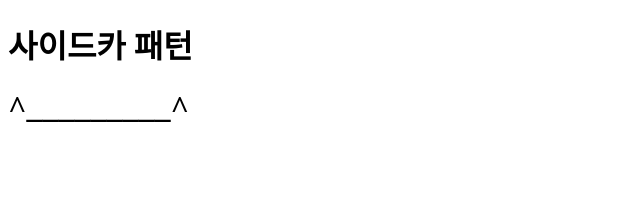
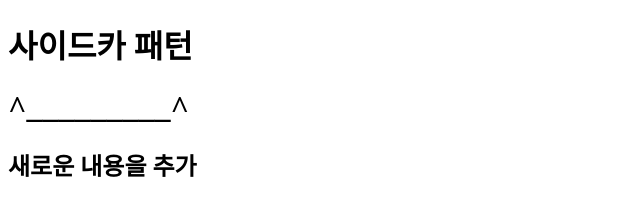
Before and after one commit to myanjini/sidecar, a plain HTML site: page index.html in a window 1280 px wide. Shown: the whole page, without its empty margins (0-640 px from the left). Drawn offline with Linux system fonts and the light colour scheme.

Commit message:
Update index.html

```diff
--- a/index.html
+++ b/index.html
@@ -7,5 +7,6 @@
 <body>
   <h1>사이드카 패턴</h1>
   <h1>^_________^</h1>
+  <h2>새로운 내용을 추가</h2>
 </body>
 </html>
```
